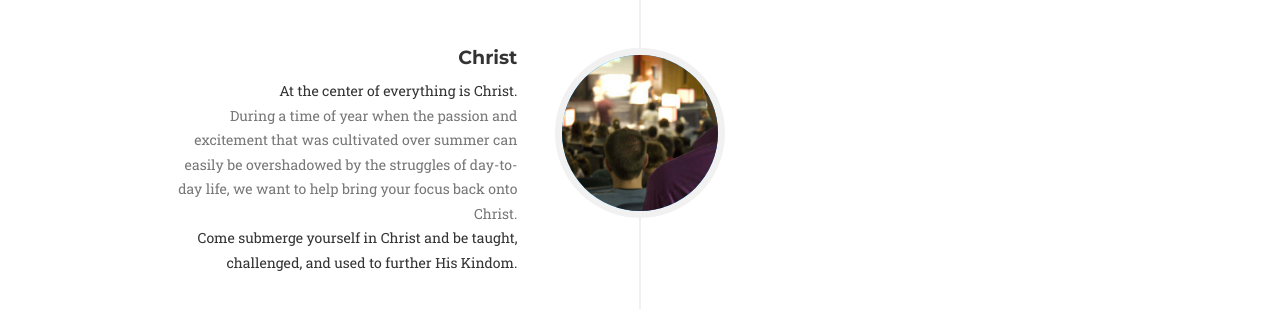
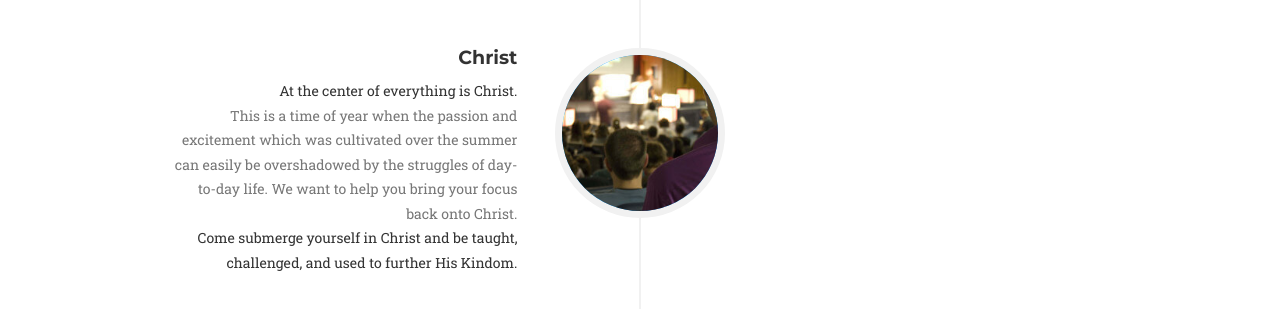
Before and after one commit to stlchristianedu/submergestl.com, a Jekyll site: the page built from index.html, in a window 1280 px wide and 900 px high, scrolled down 2390 px. Shown: the part 154-463 px from the top of the window. Built offline with Jekyll 4.4.1, drawn with Linux system fonts in a browser that asks for light colours; some web fonts are replaced.

Commit message:
This sentence was really long and needed cutting down
I'm still not entirely happy with it, as is. Especially the first
part. It's really long, and could be simplified, I think. We'll
work on this a little bit more.

Signed-off-by: Elliot Voris <elliot@voris.me>

```diff
--- a/_includes/about.html
+++ b/_includes/about.html
@@ -51,7 +51,7 @@
                                 </div>
                                 <div class="timeline-body">
                                     <p>At the center of everything is Christ.</p>
-                                    <p class="text-muted">During a time of year when the passion and excitement that was cultivated over summer can easily be overshadowed by the struggles of day-to-day life, we want to help bring your focus back onto Christ.</p>
+                                    <p class="text-muted">This is a time of year when the passion and excitement which was cultivated over the summer can easily be overshadowed by the struggles of day-to-day life. We want to help you bring your focus back onto Christ.</p>
                                     <p>Come submerge yourself in Christ and be taught, challenged, and used to further His Kindom.</p>
                                 </div>
                             </div>
```
